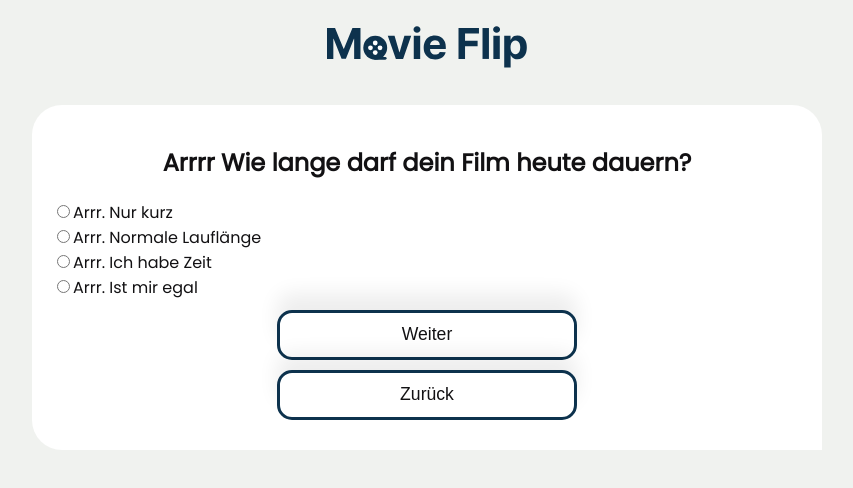
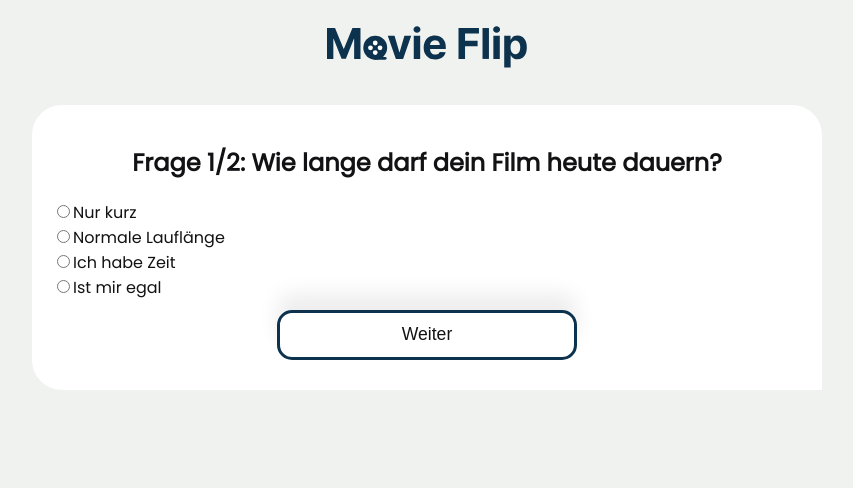
Before and after one commit to flipkoehler/capstone-project-ts, a Next.js app: page /quiz in a window 1280 px wide. Shown: the top 488 px of the page, without its empty margins (213-1066 px from the left). Built offline with nearby package versions, Linux system fonts and the light colour scheme.

Commit message:
delete a useState for the movieArray. Add the logic to save the Answers in an array

```diff
--- a/assets/data/questionData.js
+++ b/assets/data/questionData.js
@@ -2,21 +2,39 @@
 
 export const questionAnswer = [
   {
-    question: "Arrrr Wie lange darf dein Film heute dauern?",
+    question: "Frage 1/2: Wie lange darf dein Film heute dauern?",
     answerOptions: [
-      { answer: "Arrr. Nur kurz", value: "shortMovies" },
-      { answer: "Arrr. Normale Lauflänge", value: "middleMovies" },
-      { answer: "Arrr. Ich habe Zeit", value: "longMovies" },
-      { answer: "Arrr. Ist mir egal", value: "allmovies" },
+      { answer: "Nur kurz", value: "shortMovies" },
+      { answer: "Normale Lauflänge", value: "middleMovies" },
+      { answer: "Ich habe Zeit", value: "longMovies" },
+      { answer: "Ist mir egal", value: "allmovies" },
     ],
   },
   {
-    question: "Wie alt darf dein Film sein?",
+    question: "Frage 2/2: Wie alt darf dein Film sein?",
     answerOptions: [
       { answer: "Oldies", value: "publishedOld" },
       { answer: "Moderne Klassiker", value: "publishedModernClassics" },
       { answer: "Aus der heutigen Zeit", value: "publishedNew" },
-      { answer: "Arrr. Ist mir egal", value: "allmovies" },
+      { answer: "Ist mir egal", value: "allmovies" },
+    ],
+  },
+  {
+    question: "Frage3",
+    answerOptions: [
+      { answer: "x", value: "x" },
+      { answer: "x", value: "x" },
+      { answer: "x", value: "x" },
+      { answer: "x", value: "x" },
+    ],
+  },
+  {
+    question: "Frage4",
+    answerOptions: [
+      { answer: "x", value: "x" },
+      { answer: "x", value: "x" },
+      { answer: "x", value: "x" },
+      { answer: "x", value: "x" },
     ],
   },
 ];
--- a/components/Quiz/quiz.js
+++ b/components/Quiz/quiz.js
@@ -7,12 +7,14 @@ import { questionAnswer } from "../../assets/data/questionData";
 
 export default function MovieQuiz() {
   const router = useRouter();
-  const [movieDataFiltered, setMovieDataFiltered] = useState(movieData); // sets the filtered movie data array (import for the next steps)
-  const [currentStep, setCurrentStep] = useState(0);
+  // const [movieDataFiltered, setMovieDataFiltered] = useState(movieData); // sets the filtered movie data array (import for the next steps)
+  const [currentStep, setCurrentStep] = useState(0); // sets the current question step the user is in
+  const [givenAnswers, setGivenAnswers] = useState([]); // saves the given answer in an array
 
   function handleButton(passedRuntime) {
+    if (currentStep !== 0) {
       // step 1: filter through the array and create an new one "step1movies"
-    const step1movies = movieDataFiltered.filter((movie) => {
+      const step1movies = movieData.filter((movie) => {
         if (passedRuntime === "short") {
           return movie.runtime <= 100;
         }
@@ -24,7 +26,7 @@ export default function MovieQuiz() {
         } else return movieData;
       });
 
-    setMovieDataFiltered(step1movies);
+      // setMovieDataFiltered(step1movies);
 
       // step 2: create a random number between 0 and the new array length
       const randomNumber = Math.floor(Math.random() * step1movies.length);
@@ -32,38 +34,42 @@ export default function MovieQuiz() {
       // step 3: navigate to the new page
       router.push(`/movies/${step1movies[randomNumber].id}`);
     }
-
-  function handleNext() {
-    setCurrentStep(currentStep + 1);
   }
 
-  function handlePrevious() {
-    setCurrentStep(currentStep - 1);
+  const handleAnswerOption = (answer) => {
+    setGivenAnswers([(givenAnswers[currentStep] = { movieChoice: answer })]);
+    setGivenAnswers([...givenAnswers]);
+    console.log(givenAnswers);
+  };
+
+  function handleNext(event) {
+    event.preventDefault();
+    setCurrentStep(currentStep + 1);
+    handleButton();
   }
-
-  console.log(currentStep);
 
   return (
     <>
       <section>
+        <form>
           <h1>{questionAnswer[currentStep].question}</h1>
           {questionAnswer[currentStep].answerOptions.map((answer, index) => (
-          <div key={index}>
-            <input type="radio" value="answer.value}" />
+            <div key={index} onClick={(e) => handleAnswerOption(answer.value)}>
+              <input
+                type="radio"
+                value="answer.value"
+                name="answer"
+                onChange={(e) => handleAnswerOption(answer.value)}
+              />
               {answer.answer}
             </div>
           ))}
           <div>
-          <button onClick={handleNext}>Weiter</button>
-          <button onClick={handlePrevious}>Zurück</button>
+            <button type="submit" onClick={handleNext}>
+              Weiter
+            </button>
           </div>
-        {/* <h1>Wie lange darf dein Film heute dauern?</h1>
-        <button onClick={() => handleButton("short")}>Nur kurz</button>
-        <button onClick={() => handleButton("middle")}>
-          Normale Lauflänge
-        </button>
-        <button onClick={() => handleButton("long")}>Ich habe Zeit</button>
-        <StyledLink2 href="/movie-recommendation">ist mir egal</StyledLink2> */}
+        </form>
       </section>
     </>
   );
@@ -80,3 +86,34 @@ const StyledLink2 = styled(Link)`
   justify-content: center;
   color: var(--smokey-black);
 `;
+
+// function handleButton(passedRuntime) {
+//   // step 1: filter through the array and create an new one "step1movies"
+//   const step1movies = movieDataFiltered.filter((movie) => {
+//     if (passedRuntime === "short") {
+//       return movie.runtime <= 100;
+//     }
+//     if (passedRuntime === "middle") {
+//       return movie.runtime >= 100 && movie.runtime <= 140;
+//     }
+//     if (passedRuntime === "long") {
+//       return movie.runtime >= 140;
+//     } else return movieData;
+//   });
+
+//   setMovieDataFiltered(step1movies);
+
+//   // step 2: create a random number between 0 and the new array length
+//   const randomNumber = Math.floor(Math.random() * step1movies.length);
+
+//   // step 3: navigate to the new page
+//   router.push(`/movies/${step1movies[randomNumber].id}`);
+// }
+
+//  <h1>Wie lange darf dein Film heute dauern?</h1>
+//   <button onClick={() => handleButton("short")}>Nur kurz</button>
+//   <button onClick={() => handleButton("middle")}>
+//     Normale Lauflänge
+//   </button>
+//   <button onClick={() => handleButton("long")}>Ich habe Zeit</button>
+//   <StyledLink2 href="/movie-recommendation">ist mir egal</StyledLink2>
```
Lines whose indentation alone changed are shown as unchanged.
